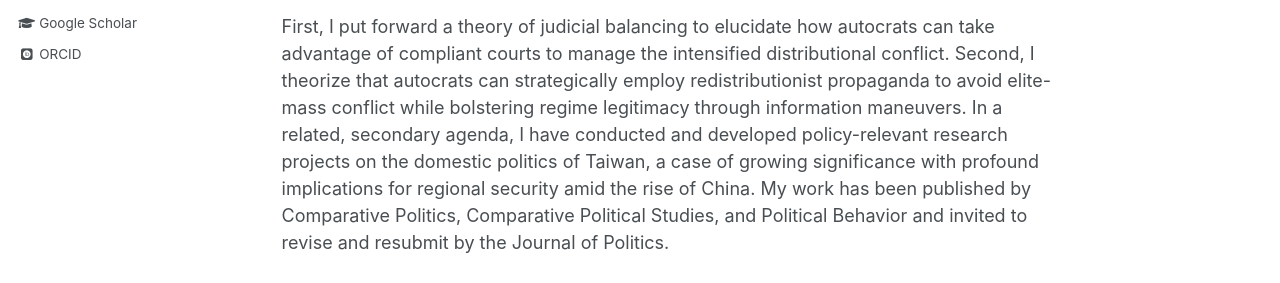
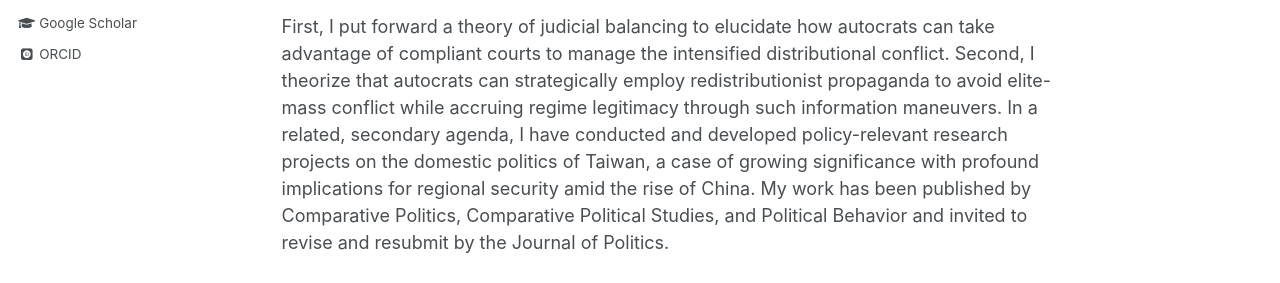
Before and after one commit to hsuyumin/hsuyumin.github.io, a Jekyll site: the page built from _pages/about.md, in a window 1280 px wide and 1087 px high. Shown: the part 437-720 px from the top of the window. Built offline with Jekyll 4.4.1, drawn with Linux system fonts in a browser that asks for light colours; some web fonts are replaced.

Commit message:
Update about.md

```diff
--- a/_pages/about.md
+++ b/_pages/about.md
@@ -12,7 +12,7 @@ I am a Ph.D. candidate in the [Department of Political Science at Emory Universi
 
 My research revolves around this central question: how do autocrats survive in power when the two fundamental threats (elites and the masses) escalate and collide? With a specific focus on autocratic redistribution, I address this question from two new theoretical angles.
 
-First, I put forward a theory of judicial balancing to elucidate how autocrats can take advantage of compliant courts to manage the intensified distributional conflict. Second, I theorize that autocrats can strategically employ redistributionist propaganda to avoid elite-mass conflict while bolstering regime legitimacy through information maneuvers. In a related, secondary agenda, I have conducted and developed policy-relevant research projects on the domestic politics of Taiwan, a case of growing significance with profound implications for regional security amid the rise of China. My work has been published by Comparative Politics, Comparative Political Studies, and Political Behavior and invited to revise and resubmit by the Journal of Politics.
+First, I put forward a theory of judicial balancing to elucidate how autocrats can take advantage of compliant courts to manage the intensified distributional conflict. Second, I theorize that autocrats can strategically employ redistributionist propaganda to avoid elite-mass conflict while accruing regime legitimacy through such information maneuvers. In a related, secondary agenda, I have conducted and developed policy-relevant research projects on the domestic politics of Taiwan, a case of growing significance with profound implications for regional security amid the rise of China. My work has been published by Comparative Politics, Comparative Political Studies, and Political Behavior and invited to revise and resubmit by the Journal of Politics.
 
 Before coming to Emory, I received my M.A. and B.A. degrees in political science from [National Taiwan University](https://www.ntu.edu.tw/english/). I was an exchange student at [Tsinghua University](https://www.tsinghua.edu.cn/en/) in China, where I found my intellectual passion in autocratic politics, labor, welfare, and comparative political economy.
 
```
